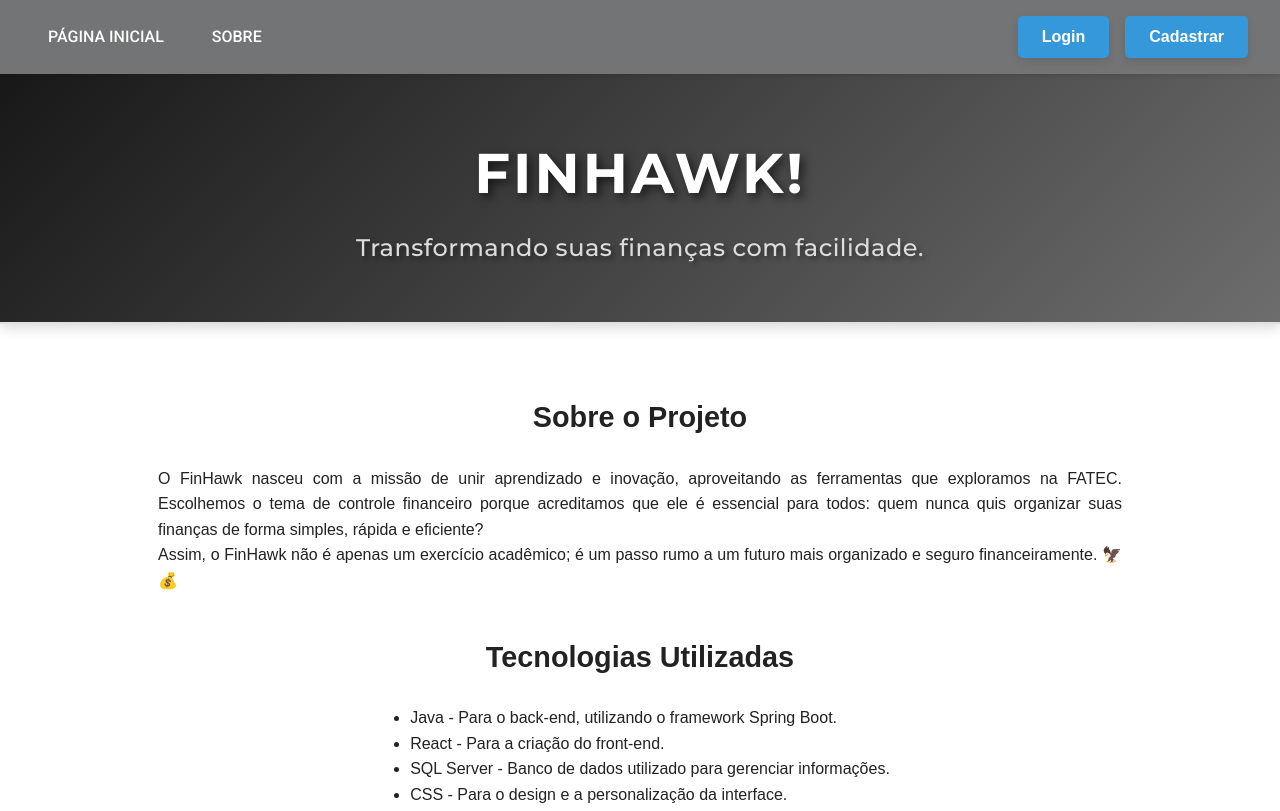
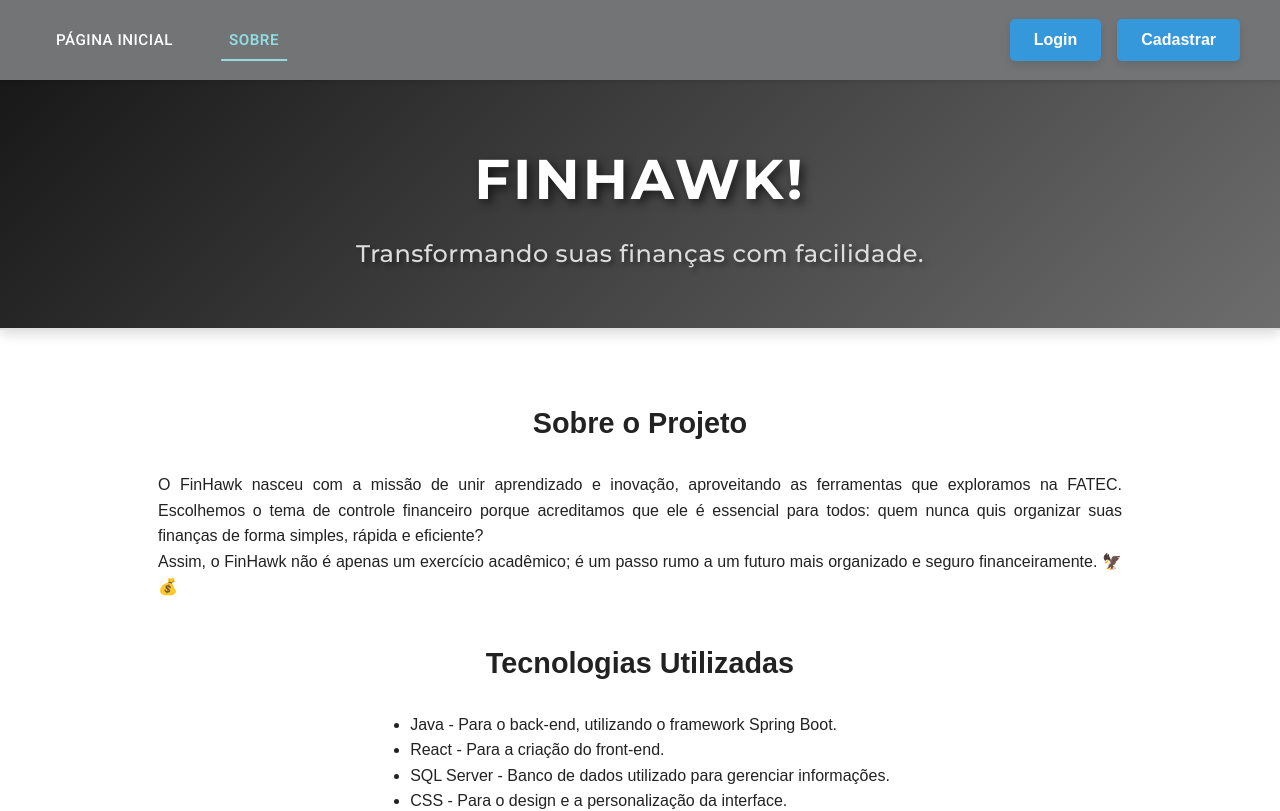
Before and after one commit to CarlosVigna/FinHawk, a React (Vite) app in the folder Frontend/: page /sobre in a window 1280 px wide. Shown: the top 811 px of the page. Built offline with nearby package versions, Linux system fonts and the light colour scheme.

Commit message:
Melhora a navegação do MenuHome com novas funções de ativação e fechamento de dropdown; ajusta estilos e animações para melhor usabilidade

```diff
--- a/Frontend/src/componentes/MenuHome/index.jsx
+++ b/Frontend/src/componentes/MenuHome/index.jsx
@@ -3,7 +3,7 @@ import { useAuth } from '../../pages/Login/authContext';
 import Botao from '../../componentes/Botao';
 import './menuHome.css';
 import { useNavigate } from 'react-router-dom';
-import { useState } from 'react';
+import { useState, useEffect } from 'react';
 
 function MenuHome({ scrollToCadastro }) {
     const { isAuthenticated, logout } = useAuth();
@@ -25,39 +25,64 @@ function MenuHome({ scrollToCadastro }) {
         setIsDropdownOpen(false); // Close the dropdown after item click
     };
 
+    const isActive = (path) => {
+        if (path === '/home') {
+            return location.pathname === path;
+        }
+        return location.pathname.startsWith(path);
+    };
+
+    const closeDropdown = (e) => {
+        if (!e.target.closest('.dropdown')) {
+            setIsDropdownOpen(false);
+        }
+    };
+
+    useEffect(() => {
+        document.addEventListener('click', closeDropdown);
+        return () => document.removeEventListener('click', closeDropdown);
+    }, []);
+
     return (
         <nav className='nav'>
             <ul className='nav-list'>
-                <li className={location.pathname === '/home' ? 'active' : ''}>
+                <li className={isActive('/home') ? 'active' : ''}>
                     <Link to="/home">Página Inicial</Link>
                 </li>
-                <li className={location.pathname === '/sobre' ? 'active' : ''}>
+                <li className={isActive('/sobre') ? 'active' : ''}>
                     <Link to="/sobre">Sobre</Link>
                 </li>
                 {isAuthenticated && (
                     <>
-                        <li className={location.pathname === '/contas' ? 'active' : ''}>
+                        <li className={isActive('/contas') ? 'active' : ''}>
                             <Link to="/contas">Contas</Link>
                         </li>
-                        <li className={location.pathname === '/cadastroTitulo' ? 'active' : ''}>
+                        <li className={isActive('/cadastroTitulo') ? 'active' : ''}>
                             <Link to="/cadastroTitulo">Cadastro de Títulos</Link>
                         </li>
-                        <li className={location.pathname === '/cadastrarCategoria' ? 'active' : ''}>
+                        <li className={isActive('/cadastrarCategoria') ? 'active' : ''}>
                             <Link to="/cadastrarCategoria">Cadastro Categoria</Link>
                         </li>
-                        <li className={`dropdown ${location.pathname.startsWith('/rel') ? 'active' : ''} ${isDropdownOpen ? 'open' : ''}`}>
-                            <Link to="#" className="dropdown-toggle" onClick={toggleDropdown}>Relatórios</Link>
-                            <ul className={`dropdown-content ${isDropdownOpen ? 'open' : ''}`}>
-                                <li className={location.pathname === '/relContasReceber' ? 'active' : ''}>
+                        <li className={`dropdown ${isActive('/rel') ? 'active' : ''} ${isDropdownOpen ? 'open' : ''}`}>
+                            <Link to="#"
+                                className="dropdown-toggle"
+                                onClick={toggleDropdown}
+                                aria-expanded={isDropdownOpen}
+                                role="button"
+                            >
+                                Relatórios
+                            </Link>
+                            <ul className="dropdown-content" role="menu">
+                                <li className={isActive('/relContasReceber') ? 'active' : ''}>
                                     <Link to="/relContasReceber" onClick={handleDropdownItemClick}>Contas a Receber</Link>
                                 </li>
-                                <li className={location.pathname === '/relContasPagar' ? 'active' : ''}>
+                                <li className={isActive('/relContasPagar') ? 'active' : ''}>
                                     <Link to="/relContasPagar" onClick={handleDropdownItemClick}>Contas a Pagar</Link>
                                 </li>
-                                <li className={location.pathname === '/relRecebimentos' ? 'active' : ''}>
+                                <li className={isActive('/relRecebimentos') ? 'active' : ''}>
                                     <Link to="/relRecebimentos" onClick={handleDropdownItemClick}>Recebimentos</Link>
                                 </li>
-                                <li className={location.pathname === '/relPagamentos' ? 'active' : ''}>
+                                <li className={isActive('/relPagamentos') ? 'active' : ''}>
                                     <Link to="/relPagamentos" onClick={handleDropdownItemClick}>Pagamentos</Link>
                                 </li>
                             </ul>
--- a/Frontend/src/componentes/MenuHome/menuHome.css
+++ b/Frontend/src/componentes/MenuHome/menuHome.css
@@ -7,6 +7,8 @@
     --nav-text-color: #fff;
     --button-background: #3498db;
     --font-family: 'Roboto', sans-serif;
+    --transition-speed: 0.3s;
+    --hover-opacity: 0.9;
 }
 
 body {
@@ -17,55 +19,99 @@ nav {
     display: flex;
     justify-content: space-between;
     align-items: center;
-    padding: 1rem 2rem;
+    padding: 1.2rem 2.5rem;
     background-color: var(--nav-background);
     box-shadow: 0 2px 4px rgba(0, 0, 0, 0.1);
     position: sticky;
     top: 0;
     z-index: 10;
-    }
+    letter-spacing: 0.3px;
+}
 
 .nav-list {
     display: flex;
     list-style: none;
     margin: 0;
     padding: 0;
-    gap: 1rem;
+    gap: 1.5rem;
 }
 
 .nav-list li {
     font-weight: 500;
     text-transform: uppercase;
+    font-size: 0.95rem;
 }
 
 .nav-list a {
+    position: relative;
     text-decoration: none;
     color: var(--nav-text-color);
     padding: 0.75rem 1rem;
     border-radius: 5px;
-    transition: background-color 0.3s ease;
+    transition: all var(--transition-speed) ease;
+    letter-spacing: 0.5px;
 }
 
-.nav-list a:hover {
+.nav-list a::after {
+    content: '';
+    position: absolute;
+    width: 0;
+    height: 2px;
+    bottom: 0;
+    left: 50%;
     background-color: var(--primary-light);
+    transition: all var(--transition-speed) ease;
+    transform: translateX(-50%);
+}
+
+.nav-list a:hover::after,
+.nav-list .active a::after {
+    width: 80%;
+}
+
+.nav-list li.active a {
+    color: var(--primary-light);
+    font-weight: 600;
 }
 
 .dropdown {
     position: relative;
+    display: inline-block;
 }
 
 .dropdown-content {
-    display: none;
     position: absolute;
+    top: 100%;
+    left: 0;
+    min-width: 220px;
     background-color: var(--nav-background);
-    min-width: 160px;
-    box-shadow: 0px 8px 16px 0px rgba(0,0,0,0.2);
-    border-radius: 5px;
-    z-index: 1;
+    border-radius: 8px;
+    padding: 8px 0;
+    margin-top: 8px;
+    box-shadow: 0 4px 20px rgba(0, 0, 0, 0.15);
+    opacity: 0;
+    visibility: hidden;
+    transform: translateY(-10px);
+    transition: all 0.25s cubic-bezier(0.3, 0, 0.3, 1);
+    z-index: 100;
 }
 
-.dropdown:hover .dropdown-content {
-    display: block;
+.dropdown-content::before {
+    content: '';
+    position: absolute;
+    top: -6px;
+    left: 20px;
+    width: 12px;
+    height: 12px;
+    background-color: var(--nav-background);
+    transform: rotate(45deg);
+}
+
+.dropdown:hover .dropdown-content,
+.dropdown.open .dropdown-content {
+    opacity: 1;
+    visibility: visible;
+    transform: translateY(0);
 }
 
 .dropdown-content {
@@ -75,18 +121,34 @@ nav {
 }
 
 .dropdown-content li {
+    padding: 0;
+    margin: 0;
     font-weight: 400;
 }
 
 .dropdown-content a {
+    padding: 12px 20px;
+    display: block;
     color: var(--nav-text-color);
-    padding: 0.75rem 1rem;
-    text-decoration: none;
-    display: block;
+    font-size: 0.9rem;
+    font-weight: 400;
+    transition: all 0.2s ease;
 }
 
 .dropdown-content a:hover {
-    background-color: var(--primary-light);
+    background-color: rgba(255, 255, 255, 0.1);
+    padding-left: 24px;
+}
+
+.dropdown-toggle::after {
+    content: '▾';
+    display: inline-block;
+    margin-left: 8px;
+    transition: transform 0.2s ease;
+}
+
+.dropdown.open .dropdown-toggle::after {
+    transform: rotate(180deg);
 }
 
 .buttons {
@@ -102,11 +164,14 @@ nav {
     border-radius: 5px;
     cursor: pointer;
     font-weight: bold;
-    transition: background-color 0.3s ease;
+    transition: all var(--transition-speed) ease;
+    transform: scale(1);
 }
 
 .buttons button:hover {
     background-color: #2980b9;
+    transform: scale(1.05);
+    opacity: var(--hover-opacity);
 }
 
 .botao-container button.botao-login,
@@ -131,3 +196,19 @@ color: #ffffff;
 transform: translateY(-2px);
 box-shadow: 0 6px 15px rgba(0, 0, 0, 0.2);
 }
+
+/* Animação para o dropdown */
+@keyframes slideDown {
+    from {
+        transform: translateY(-10px);
+        opacity: 0;
+    }
+    to {
+        transform: translateY(0);
+        opacity: 1;
+    }
+}
+
+.dropdown-content.open {
+    animation: slideDown var(--transition-speed) ease forwards;
+}
```
